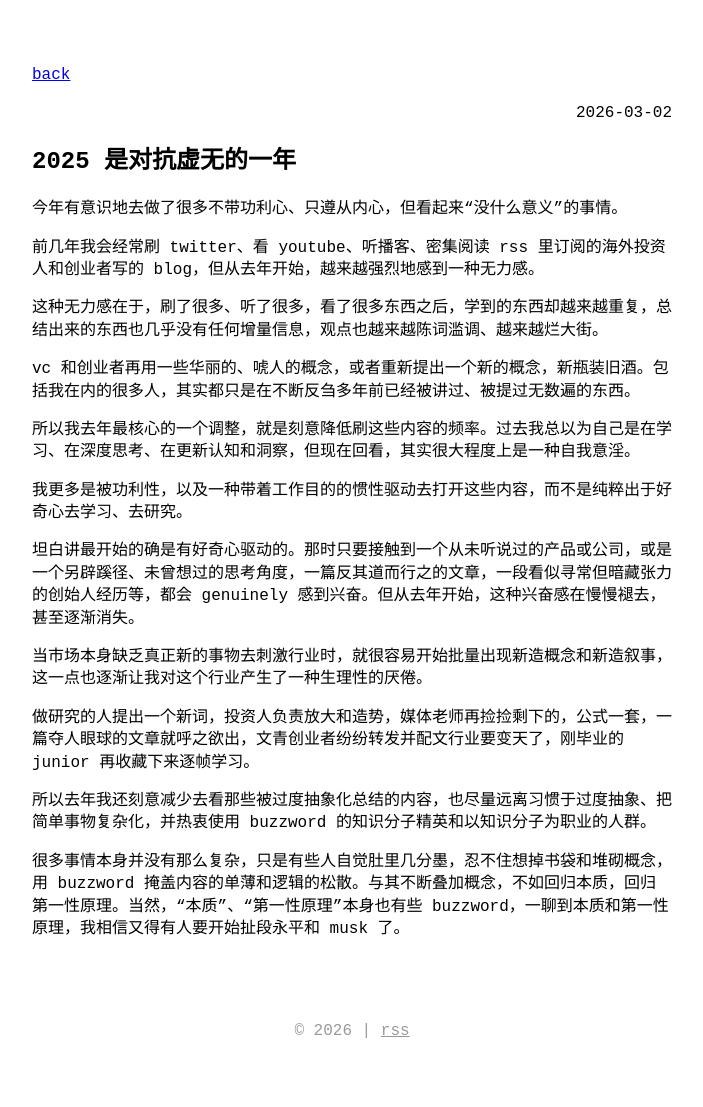
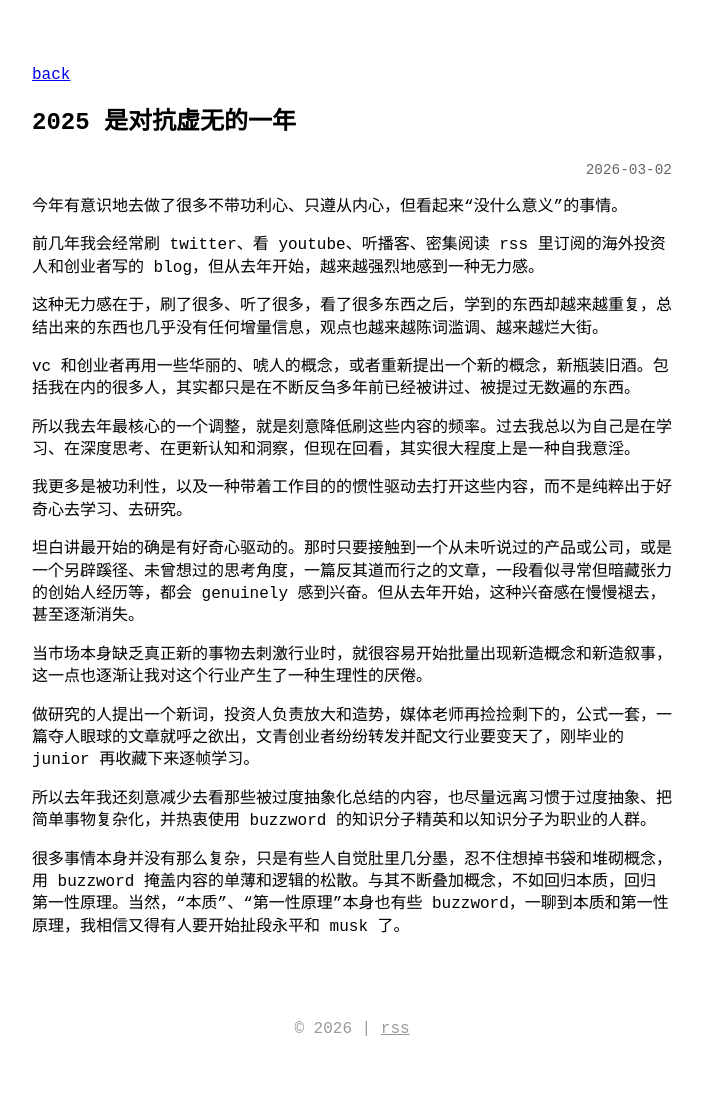
Before and after one commit to kylezgq/kylezgq.github.io, a Jekyll site: the page built from _posts/2026-03-02-2025 是对抗虚无的一年.md, in a window 1280 px wide. Shown: the whole page, without its empty margins (288-991 px from the left). Built offline with Jekyll 4.4.1, drawn with Linux system fonts in a browser that asks for light colours.

Commit message:
Update post.html

```diff
--- a/_layouts/post.html
+++ b/_layouts/post.html
@@ -2,14 +2,14 @@
 layout: default
 ---
 
-{%-include back_link.html-%}
+<a href="{{ '/archive.html' | relative_url }}">back</a>
 
 <article>
-  <p class="post-meta">
+  <h1>{{ page.title }}</h1>
+
+  <p class="post-meta" style="margin-top:0.3rem; color:#666; font-size:0.9em;">
     <time datetime="{{ page.date }}">{{ page.date | date: site.theme_config.date_format }}</time>
   </p>
 
-  <h1>{{ page.title }}</h1>
-
   {{ content }}
 </article>
```
